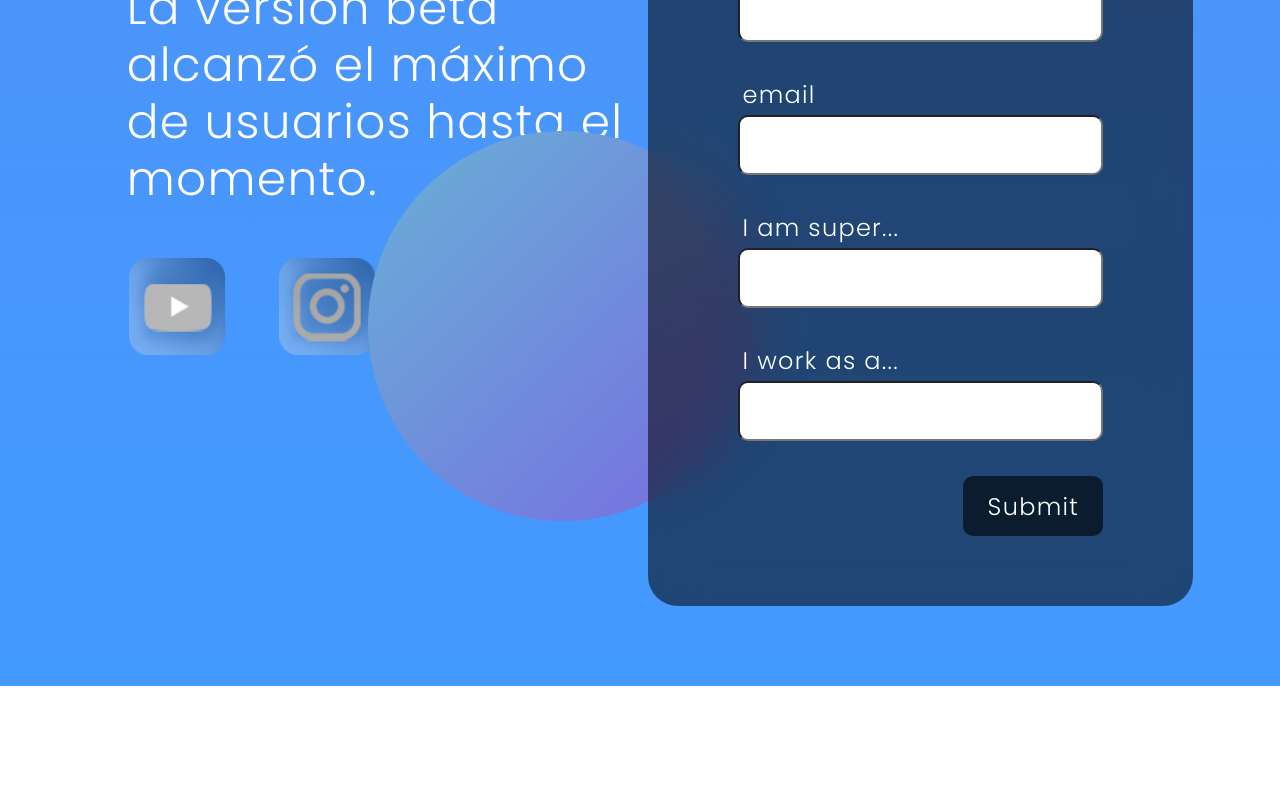
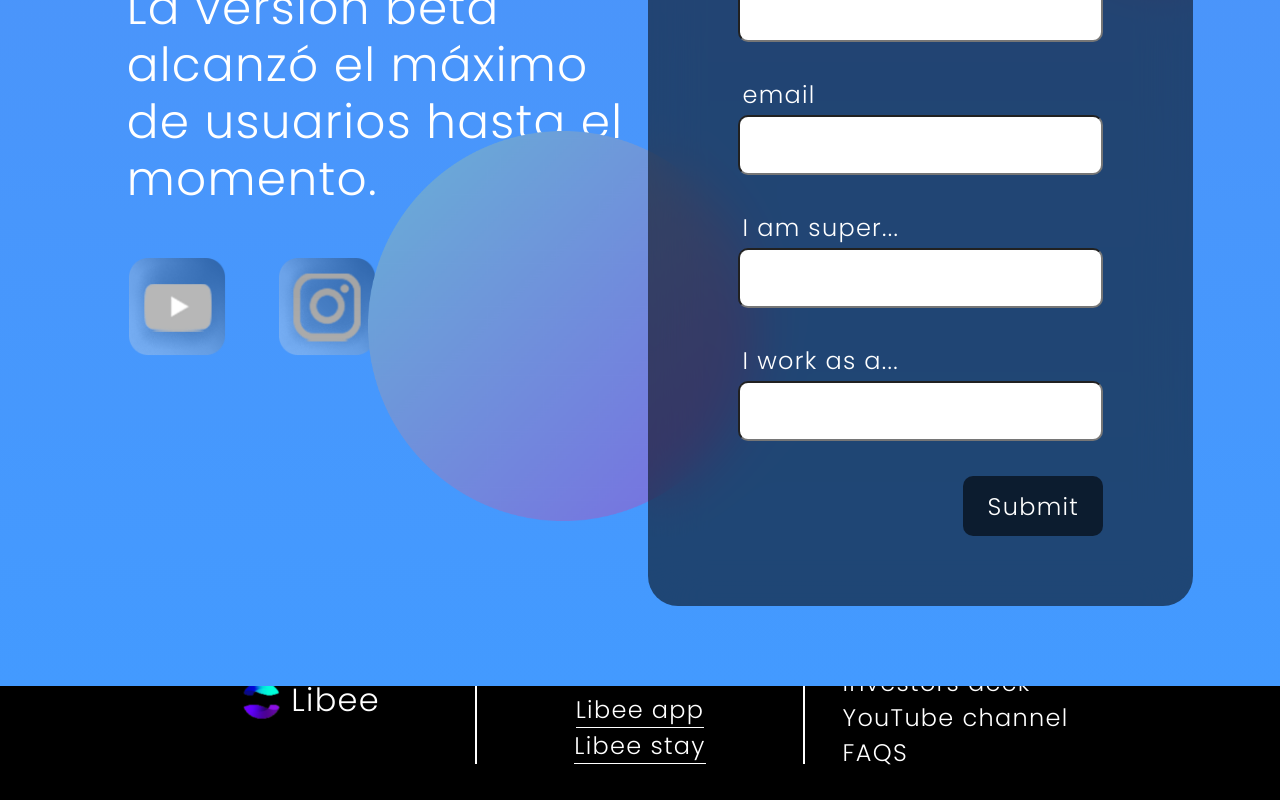
Before and after one commit to gabrielrios27/Libee, an Angular app: page / in a window 1280 px wide. Shown: the part 6331-7131 px from the top of the page. Built offline with nearby package versions, Linux system fonts and the light colour scheme.

Commit message:
Feat - Maqueta footer

```diff
--- a/src/app/app.component.html
+++ b/src/app/app.component.html
@@ -270,4 +270,29 @@
       </section>
     </div>
   </div>
+  <footer class="footer">
+    <div class="containerLogo">
+      <div class="logo">
+        <img
+          class="logo__img"
+          src="../assets/icons/logo-Libee.png"
+          alt="Logo Libee"
+        />
+        <h1 class="logo__text">Libee</h1>
+      </div>
+    </div>
+    <div class="companies">
+      <p class="companies__title">Our companies</p>
+      <a class="companies__companie" href="">Libee app</a>
+      <a class="companies__companie" href="">Libee stay</a>
+    </div>
+    <div class="containerMore">
+      <div class="more">
+        <a class="more__link">Wanna work for us?</a>
+        <a class="more__link">Investors deck</a>
+        <a class="more__link">YouTube channel</a>
+        <a class="more__link">FAQS</a>
+      </div>
+    </div>
+  </footer>
 </div>
--- a/src/app/app.component.scss
+++ b/src/app/app.component.scss
@@ -4,7 +4,7 @@
   width: 100%;
   position: relative;
   overflow-x: hidden;
-  scroll-behavior: smooth;
+  background-color: black;
 }
 .navbar,
 .home {
@@ -393,6 +393,52 @@
     }
   }
 }
+.footer {
+  width: 100%;
+  min-height: 200px;
+  background-color: black;
+  display: flex;
+  align-items: center;
+  justify-content: center;
+  padding: 0 50px;
+  position: absolute;
+  bottom: 0;
+  left: 0;
+  .containerLogo,
+  .containerMore,
+  .companies {
+    width: 28%;
+    display: flex;
+    justify-content: center;
+    align-items: center;
+  }
+  .containerMore {
+  }
+}
+.companies {
+  display: flex;
+  flex-direction: column;
+  border-left: solid 2px white;
+  border-right: solid 2px white;
+  .companies__title {
+    font-size: 24px;
+    margin-bottom: 20px;
+  }
+  .companies__companie {
+    font-size: 24px;
+    text-decoration: none;
+    border-bottom: solid 1px white;
+  }
+}
+.more {
+  display: flex;
+  flex-direction: column;
+  .more__link {
+    font-size: 24px;
+
+    text-decoration: none;
+  }
+}
 @media (max-width: 1450px) {
   .navbar,
   .home {
```
